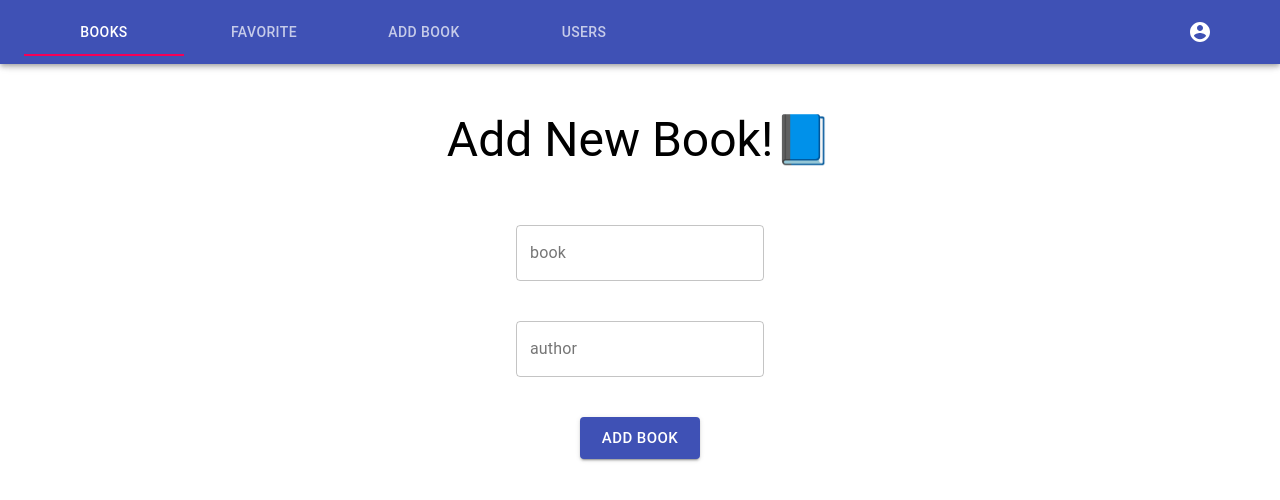
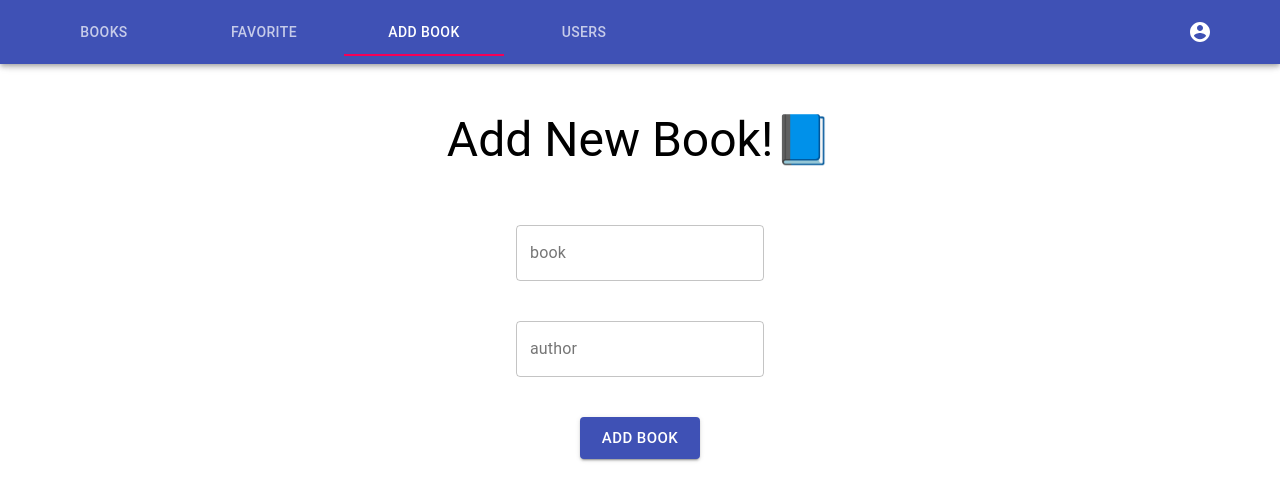
Before and after one commit to deekshasharma/secure-js-api-jwt, a React (Create React App) app: page /book in a window 1280 px wide. Shown: the top 500 px of the page. Built offline with nearby package versions, Linux system fonts and the light colour scheme.

Commit message:
AppHeader code is refactored to show indicator on click of every tab

```diff
--- a/src/AppHeader.js
+++ b/src/AppHeader.js
@@ -5,16 +5,16 @@ import {BrowserRouter as Router, useHistory} from "react-router-dom";
 import AccountCircle from '@material-ui/icons/AccountCircle';
 
 
-export const AppHeader = () => {
+export const AppHeader = ({tabValue}) => {
     const tabs = ["/books", "/favorite", "/book", "/users"];
     const [anchorEl, setAnchorEl] = React.useState(null);
     const open = Boolean(anchorEl);
 
     let history = useHistory();
 
-    function handleClick(urlIndex) {
-        history.push(tabs[urlIndex])
-    }
+    const handleClick = (event, newValue) => {
+        history.push(tabs[newValue])
+    };
 
     const handleMenu = (event) => {
         setAnchorEl(event.currentTarget);
@@ -30,24 +30,11 @@ export const AppHeader = () => {
         <Router>
             <AppBar position="fixed">
                 <Toolbar>
-                    <Tabs value="/books" style={{paddingRight: "40vw"}}>
-                        <Tab label="Books"
-                             value="/books"
-                             onClick={() => handleClick(0)}
-                        />
-                        <Tab label="Favorite"
-                             value="/favorite"
-                             onClick={() => handleClick(1)}
-                             to={tabs[1]}
-                        />
-                        <Tab label="Add Book"
-                             value="/book"
-                             onClick={() => handleClick(2)}
-                        />
-                        <Tab label="Users"
-                             value="/users"
-                             onClick={() => handleClick(3)}
-                        />
+                    <Tabs value={tabValue} onChange={handleClick} style={{paddingRight: "40vw"}}>
+                        <Tab label="Books"/>
+                        <Tab label="Favorite"/>
+                        <Tab label="Add Book"/>
+                        <Tab label="Users"/>
                     </Tabs>
                     <IconButton
                         aria-label="account of current user"
--- a/src/components/AddBook.js
+++ b/src/components/AddBook.js
@@ -21,7 +21,7 @@ export const AddBook = ({onAddBook}) => {
 
 
     return <div className="AddBook">
-        <AppHeader/>
+        <AppHeader tabValue={2}/>
         <Grid container direction="column" alignItems="center">
             <Grid item style={{marginBottom: "5vh"}}>
                 <Typography variant="h3" gutterBottom>Add New Book!
--- a/src/components/Books.js
+++ b/src/components/Books.js
@@ -23,7 +23,7 @@ export const Books = ({onAddFavorite}) => {
     }, []);
 
     return <>
-        <AppHeader/>
+        <AppHeader tabValue={0}/>
         <Grid container className="Content">
             {books.map((book, key) => {
                 return <Book key={key} name={book.name} id={book.id} author={book.author} color={book.color}
--- a/src/components/MyFavorite.js
+++ b/src/components/MyFavorite.js
@@ -6,7 +6,7 @@ import {AppHeader} from "../AppHeader";
 const books = [
     {
         "name": "Surrounded by idiots",
-        "author": "Thomas Erikson",
+        "author": "Deeksha Erikson",
     },
     {
         "name": "The Tipping Point",
@@ -20,7 +20,7 @@ const books = [
 
 export const MyFavorite = () => {
     return <>
-        <AppHeader/>
+        <AppHeader tabValue={1}/>
         <Grid container direction="column" alignItems="center" className="Content">
             <Grid item style={{marginBottom: "5vh"}}>
                 <Typography variant="h3" gutterBottom>Your Favorite Books!
--- a/src/components/Users.js
+++ b/src/components/Users.js
@@ -15,7 +15,7 @@ export const Users = () => {
             });
     }, []);
     return <>
-        <AppHeader/>
+        <AppHeader tabValue={3}/>
         <Grid container className="Content" justify="center">
             <Grid item xs={4}>
                 {users.map((user, key) => {
```
